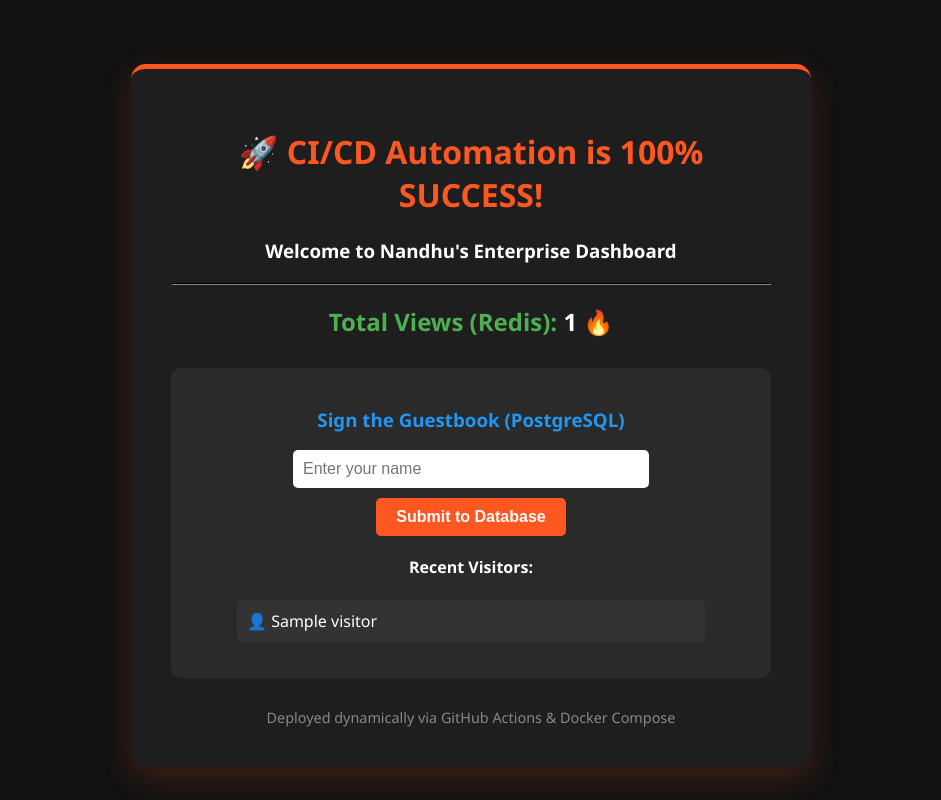
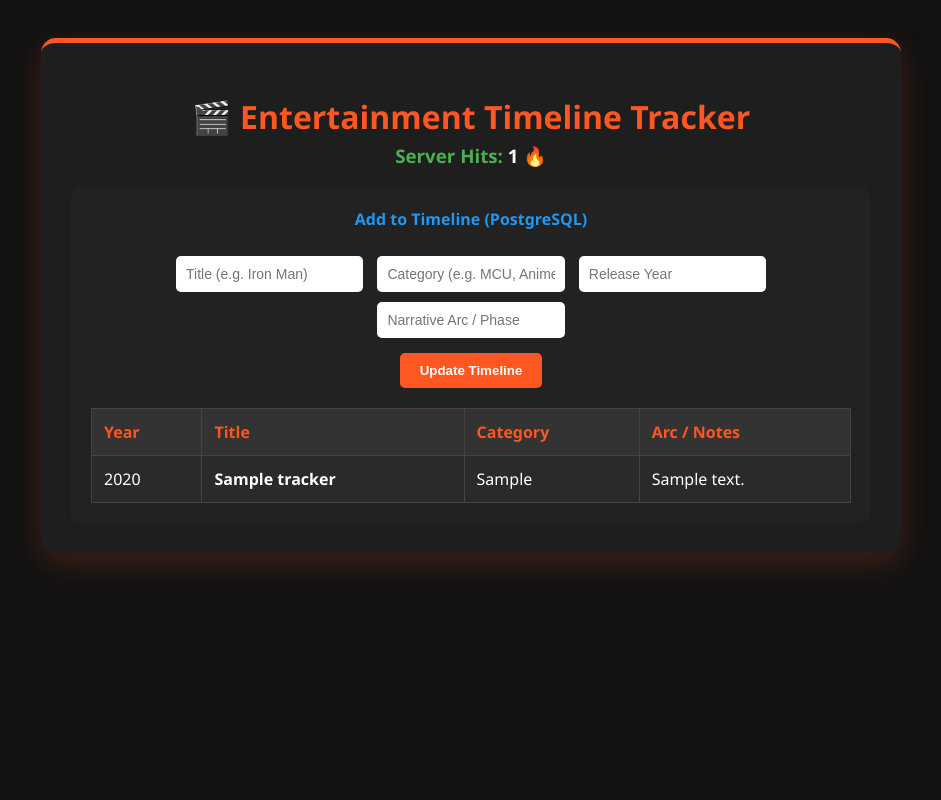
Before and after one commit to nandhu00090/aws-cicd-project, a Flask app: template templates/index.html in a window 1280 px wide. Shown: the whole page, without its empty margins (169-1110 px from the left). Run offline with Flask 3, Linux system fonts and the light colour scheme; tables that the repository leaves empty hold one stand-in row (values such as "Sample post"); the template is opened without the code that fills it: values that come from a table or form of the project are taken from there, most other values are stand-ins (such as "Sample title", 1, 10 or a date in 2020).

Commit message:
Upgraded to Timeline Tracker App

```diff
--- a/app.py
+++ b/app.py
@@ -7,29 +7,20 @@ from flask_sqlalchemy import SQLAlchemy
 app = Flask(__name__)
 cache = redis.Redis(host='redis', port=6379)
 
-# Database Configuration
 app.config['SQLALCHEMY_DATABASE_URI'] = os.environ.get('DATABASE_URL')
 app.config['SQLALCHEMY_TRACK_MODIFICATIONS'] = False
 db = SQLAlchemy(app)
 
-# Database Table (Model)
-class Visitor(db.Model):
+# Puthu Database Table (Tracker)
+class MediaTracker(db.Model):
     id = db.Column(db.Integer, primary_key=True)
-    name = db.Column(db.String(100), nullable=False)
+    title = db.Column(db.String(150), nullable=False)
+    category = db.Column(db.String(50), nullable=False) # e.g., MCU, Anime
+    release_year = db.Column(db.Integer, nullable=False)
+    arc_details = db.Column(db.String(200), nullable=True)
 
-# 🛑 PUTHU LOGIC: Database ready aagura varaikum wait pannum 🛑
-def init_db():
-    retries = 5
-    while retries > 0:
-        try:
-            with app.app_context():
-                db.create_all()
-            break
-        except Exception as e:
-            retries -= 1
-            time.sleep(3) # Wait for 3 seconds before retrying
-
-init_db()
+with app.app_context():
+    db.create_all()
 
 def get_hit_count():
     retries = 5
@@ -45,16 +36,21 @@ def get_hit_count():
 @app.route('/', methods=['GET', 'POST'])
 def home():
     if request.method == 'POST':
-        name = request.form.get('visitor_name')
-        if name:
-            new_visitor = Visitor(name=name)
-            db.session.add(new_visitor)
+        title = request.form.get('title')
+        category = request.form.get('category')
+        year = request.form.get('year')
+        arc = request.form.get('arc')
+
+        if title and year:
+            new_media = MediaTracker(title=title, category=category, release_year=year, arc_details=arc)
+            db.session.add(new_media)
             db.session.commit()
         return redirect(url_for('home'))
 
     count = get_hit_count()
-    visitors = Visitor.query.order_by(Visitor.id.desc()).limit(5).all()
-    return render_template('index.html', count=count, visitors=visitors)
+    # Sort by Year logically
+    media_list = MediaTracker.query.order_by(MediaTracker.release_year.asc()).all()
+    return render_template('index.html', count=count, media_list=media_list)
 
 if __name__ == "__main__":
     app.run(host="0.0.0.0", port=5000)
--- a/templates/index.html
+++ b/templates/index.html
@@ -3,46 +3,57 @@
 <head>
     <meta charset="UTF-8">
     <meta name="viewport" content="width=device-width, initial-scale=1.0">
-    <title>Nandhu's DevOps Dashboard</title>
+    <title>Nandhu's Timeline Tracker</title>
     <style>
-        body { font-family: 'Segoe UI', Tahoma, Geneva, Verdana, sans-serif; background-color: #121212; color: #ffffff; text-align: center; margin-top: 5%; }
-        .card { background-color: #1e1e1e; padding: 40px; border-radius: 15px; box-shadow: 0 10px 30px rgba(255, 87, 34, 0.2); display: inline-block; border-top: 5px solid #ff5722; width: 90%; max-width: 600px; }
-        h1 { color: #ff5722; }
-        h2 { color: #4caf50; }
-        .footer { margin-top: 30px; font-size: 0.9em; color: #888; }
-        input[type="text"] { padding: 10px; width: 60%; border-radius: 5px; border: none; margin-bottom: 10px; font-size: 16px; }
-        button { padding: 10px 20px; background-color: #ff5722; color: white; border: none; border-radius: 5px; cursor: pointer; font-weight: bold; font-size: 16px; }
+        body { font-family: 'Segoe UI', Tahoma, Geneva, Verdana, sans-serif; background-color: #121212; color: #ffffff; text-align: center; margin-top: 3%; }
+        .card { background-color: #1e1e1e; padding: 30px; border-radius: 15px; box-shadow: 0 10px 30px rgba(255, 87, 34, 0.2); display: inline-block; border-top: 5px solid #ff5722; width: 95%; max-width: 800px; }
+        h1 { color: #ff5722; margin-bottom: 5px;}
+        h3 { color: #4caf50; margin-top: 5px;}
+        input[type="text"], input[type="number"] { padding: 10px; width: 22%; border-radius: 5px; border: none; margin: 5px; font-size: 14px; }
+        button { padding: 10px 20px; background-color: #ff5722; color: white; border: none; border-radius: 5px; cursor: pointer; font-weight: bold; margin-top: 10px;}
         button:hover { background-color: #e64a19; }
-        ul { list-style-type: none; padding: 0; }
-        li { background-color: #333; margin: 5px auto; padding: 10px; border-radius: 5px; width: 80%; text-align: left; }
+        table { width: 100%; border-collapse: collapse; margin-top: 20px; background-color: #2a2a2a; }
+        th, td { border: 1px solid #444; padding: 12px; text-align: left; }
+        th { background-color: #333; color: #ff5722; }
     </style>
 </head>
 <body>
     <div class="card">
-        <h1>🚀 CI/CD Automation is 100% SUCCESS!</h1>
-        <h3>Welcome to Nandhu's Enterprise Dashboard</h3>
-        <hr style="border-color: #333; margin: 20px 0;">
-        <h2>Total Views (Redis): <span style="color: #fff;">{{ count }}</span> 🔥</h2>
+        <h1>🎬 Entertainment Timeline Tracker</h1>
+        <h3>Server Hits: <span style="color: #fff;">{{ count }}</span> 🔥</h3>
 
-        <div style="margin-top: 30px; background-color: #2a2a2a; padding: 20px; border-radius: 10px;">
-            <h3 style="color: #2196f3;">Sign the Guestbook (PostgreSQL)</h3>
+        <div style="margin-top: 20px; background-color: #222; padding: 20px; border-radius: 10px;">
+            <h4 style="color: #2196f3; margin-top:0;">Add to Timeline (PostgreSQL)</h4>
             <form method="POST">
-                <input type="text" name="visitor_name" placeholder="Enter your name" required>
+                <input type="text" name="title" placeholder="Title (e.g. Iron Man)" required>
+                <input type="text" name="category" placeholder="Category (e.g. MCU, Anime)" required>
+                <input type="number" name="year" placeholder="Release Year" required>
+                <input type="text" name="arc" placeholder="Narrative Arc / Phase">
                 <br>
-                <button type="submit">Submit to Database</button>
+                <button type="submit">Update Timeline</button>
             </form>
 
-            <h4 style="margin-top: 20px;">Recent Visitors:</h4>
-            <ul>
-                {% for visitor in visitors %}
-                    <li>👤 {{ visitor.name }}</li>
+            <table>
+                <tr>
+                    <th>Year</th>
+                    <th>Title</th>
+                    <th>Category</th>
+                    <th>Arc / Notes</th>
+                </tr>
+                {% for media in media_list %}
+                <tr>
+                    <td>{{ media.release_year }}</td>
+                    <td><strong>{{ media.title }}</strong></td>
+                    <td>{{ media.category }}</td>
+                    <td>{{ media.arc_details }}</td>
+                </tr>
                 {% else %}
-                    <li style="text-align: center;">No visitors yet. Be the first!</li>
+                <tr>
+                    <td colspan="4" style="text-align: center;">Timeline is empty. Add your first entry!</td>
+                </tr>
                 {% endfor %}
-            </ul>
+            </table>
         </div>
-
-        <div class="footer">Deployed dynamically via GitHub Actions & Docker Compose</div>
     </div>
 </body>
 </html>
```
